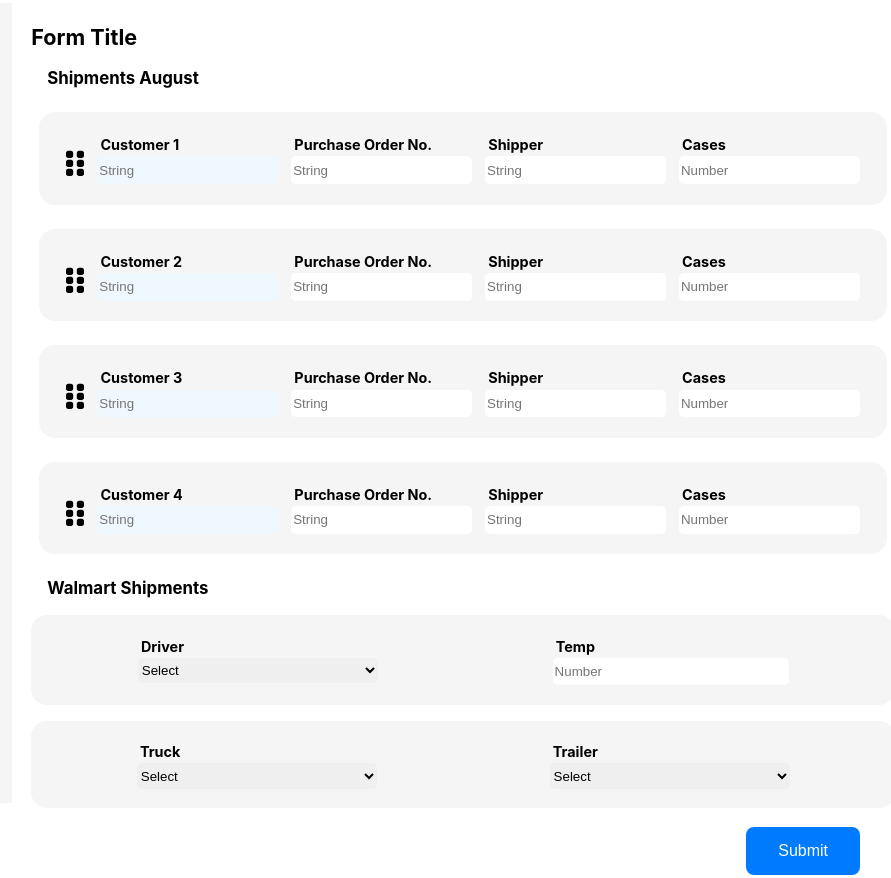
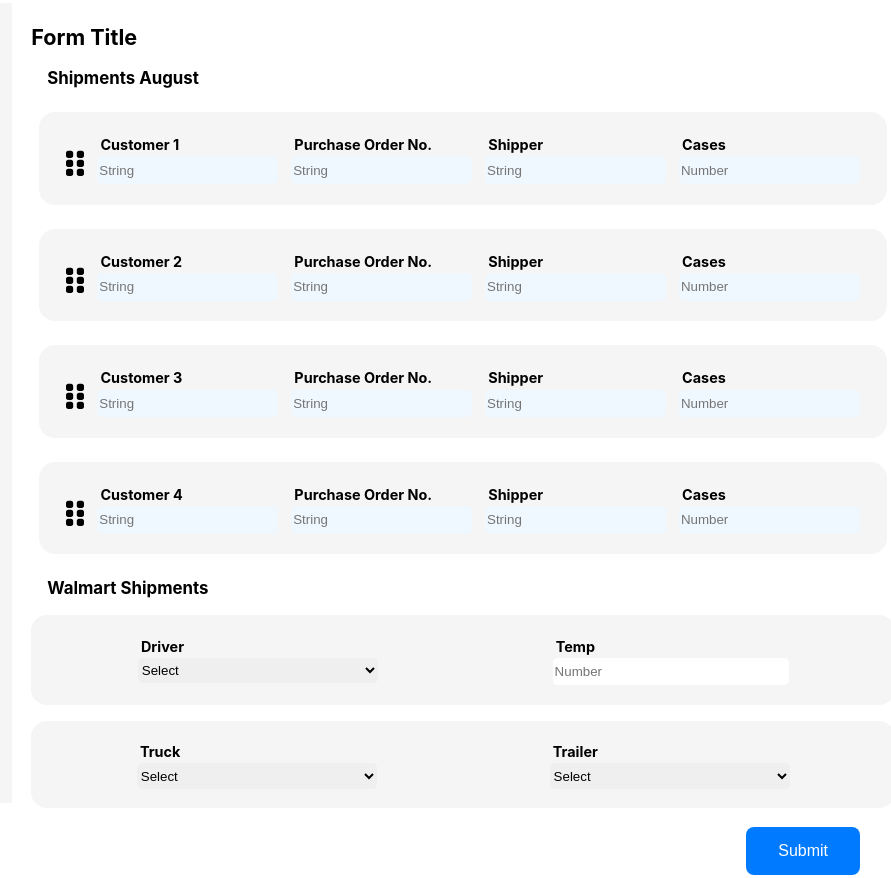
Before and after one commit to RiazCKhan/SR-front-end-test, a React (Create React App) app: page / in a window 1280 px wide. Shown: the whole page, without its empty margins (180-1071 px from the left). Built offline with nearby package versions, Linux system fonts and the light colour scheme.

Commit message:
remove props

```diff
--- a/src/components/PurchaseList.jsx
+++ b/src/components/PurchaseList.jsx
@@ -5,27 +5,20 @@ import { Droppable, Draggable } from "react-beautiful-dnd";
 import { FontAwesomeIcon } from '@fortawesome/react-fontawesome'
 import { faGripVertical } from '@fortawesome/free-solid-svg-icons'
 
-import { updateNameHandler, updatePurchaseHandler, updateShipperHandler, updateCaseHandler, aggregateCustomerShipData } from "../helpers/functions";
+import { aggregateCustomerShipData } from "../helpers/functions";
 
 import "./PurchaseList.css";
 
 export default function PurchaseList(props) {
 
-  const { customerName, handleChange, index, errorClass, setPurchaseData, customerOrders, setCustomerOrders } = props
-
-  const [purchaseOrder, setPurchaseOrder] = useState({})
-  const [shipperName, setShipperName] = useState({})
-  const [caseNumber, setCaseNumber] = useState({})
+  const { customerName, purchaseOrder, shipperName, caseNumber, handleChange, errorClass, setPurchaseData, customerOrders, index } = props
 
   // useEffect Updating Parent State
   useEffect(() => {
     setPurchaseData(aggregateCustomerShipData(customerName, purchaseOrder, shipperName, caseNumber))
   }, [setPurchaseData, customerName, purchaseOrder, shipperName, caseNumber])
 
-
   const order = customerOrders[index]
-
-  console.log('error class @ index',  )
 
   return (
     <Droppable key={order.id} droppableId={order.id} index={index}>
@@ -42,7 +35,6 @@ export default function PurchaseList(props) {
                     name="customer-name"
                     value={customerName[index] || ""}
                     placeholder="String"
-
                     onChange={(event) => { handleChange(event, index) }}
                   />
                 </article>
@@ -50,36 +42,36 @@ export default function PurchaseList(props) {
                 <article>
                   <div>{order.list[1]['name']}</div>
                   <input
-                    typeof='text'
+                    className={errorClass[index] === undefined ? null : errorClass[index]['name']}
+                    type='text'
                     name="purchase-order-number"
                     value={purchaseOrder[index] || ""}
                     placeholder="String"
-
-                    onChange={(event) => setPurchaseOrder(updatePurchaseHandler(index, purchaseOrder, event.target.value))}
+                    onChange={(event) => { handleChange(event, index) }}
                   />
                 </article>
 
                 <article>
                   <div>{order.list[2]['name']}</div>
                   <input
+                    className={errorClass[index] === undefined ? null : errorClass[index]['name']}
                     type="text"
                     name="shipper"
                     value={shipperName[index] || ""}
                     placeholder="String"
-
-                    onChange={(event) => setShipperName(updateShipperHandler(index, shipperName, event.target.value))}
+                    onChange={(event) => { handleChange(event, index) }}
                   />
                 </article>
 
                 <article>
                   <div>{order.list[3]['name']}</div>
                   <input
+                    className={errorClass[index] === undefined ? null : errorClass[index]['name']}
                     type="text"
                     name="cases"
                     value={caseNumber[index] || ""}
                     placeholder="Number"
-
-                    onChange={(event) => setCaseNumber(updateCaseHandler(index, caseNumber, event.target.value))}
+                    onChange={(event) => { handleChange(event, index) }}
                   />
                 </article>
               </li>
```
